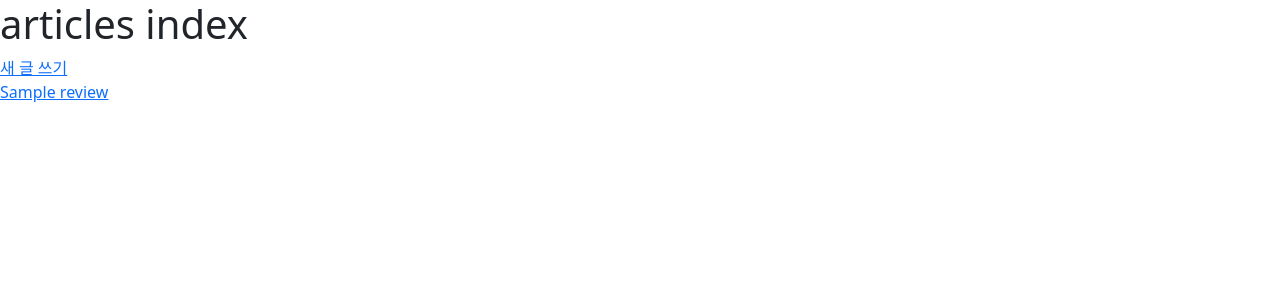
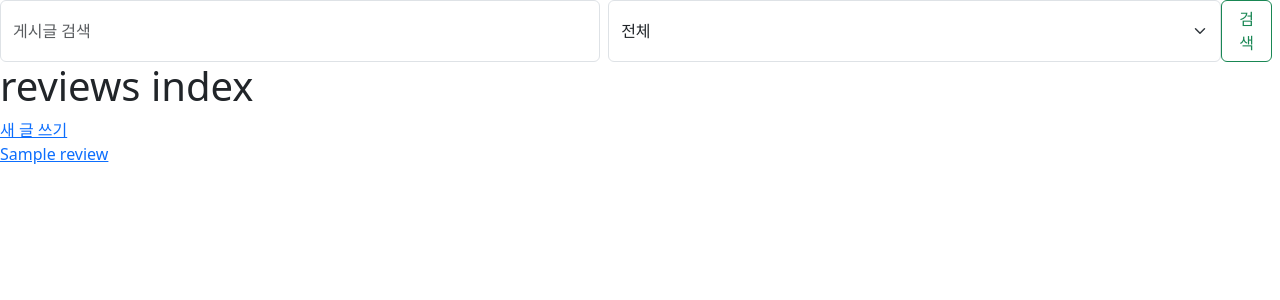
Before and after one commit to MoonSanghee/pair5, a Django app: template reviews/templates/reviews/index.html in a window 1280 px wide. Shown: the top 300 px of the page. Run offline with Django 3.2, Linux system fonts and the light colour scheme; the template is opened without the code that fills it: most values are stand-ins (such as "Sample title", 1, 10 or a date in 2020); some libraries are stand-ins or nearby versions.

Commit message:
search 기능 구현

```diff
--- a/accounts/urls.py
+++ b/accounts/urls.py
@@ -12,4 +12,5 @@ urlpatterns = [
     path('update/', views.update, name='update'),
     path('password/', views.change_password, name='password'),
     path('delete/', views.delete, name='delete'),
+
 ]
--- a/reviews/templates/reviews/detail.html
+++ b/reviews/templates/reviews/detail.html
@@ -3,6 +3,7 @@
 
 {% block content %}
   <h1>detail</h1>
+  <p>{{ review.content }}</p>
   <a href="{% url 'reviews:update' review.pk %}">글 수정</a>
   {% if request.user.is_authenticated %}
     {% if request.user in review.like_user.all %}
--- a/reviews/templates/reviews/index.html
+++ b/reviews/templates/reviews/index.html
@@ -3,7 +3,21 @@
 {% load django_bootstrap5 %}
 
 {% block content%}
-<h1>articles index</h1>
+
+<form class="d-flex" role="search" method='POST' action='{% url 'reviews:search' %}'>
+  {% csrf_token %}
+  <input class="form-control me-2" type="search" placeholder="게시글 검색" name='searched'>
+  <select class="form-select" aria-label="Default select example" name='field'>
+    <option value="1">전체</option>
+    <option value="2">제목</option>
+    <option value="3">내용</option>
+    <option value="4">작성자</option>
+  </select>
+
+  <button class="btn btn-outline-success me-2" type="submit" style="width: 5rem;">검색</button>
+</form>
+
+<h1>reviews index</h1>
 <a href="{% url 'reviews:create' %}">새 글 쓰기</a>
 {% for review in reviews %}
 <div>
--- a/reviews/urls.py
+++ b/reviews/urls.py
@@ -10,4 +10,5 @@ urlpatterns = [
     path('<int:pk>/update/', views.update, name='update'),
     path('<int:pk>/comments/', views.comment_create, name='comment_create'),
     path('<int:reviews_pk>/likes/', views.likes, name='likes'),
+    path('search/', views.search, name='search'),
 ]
```
Also changed, not shown: reviews/views.py (+19 -0 lines).
